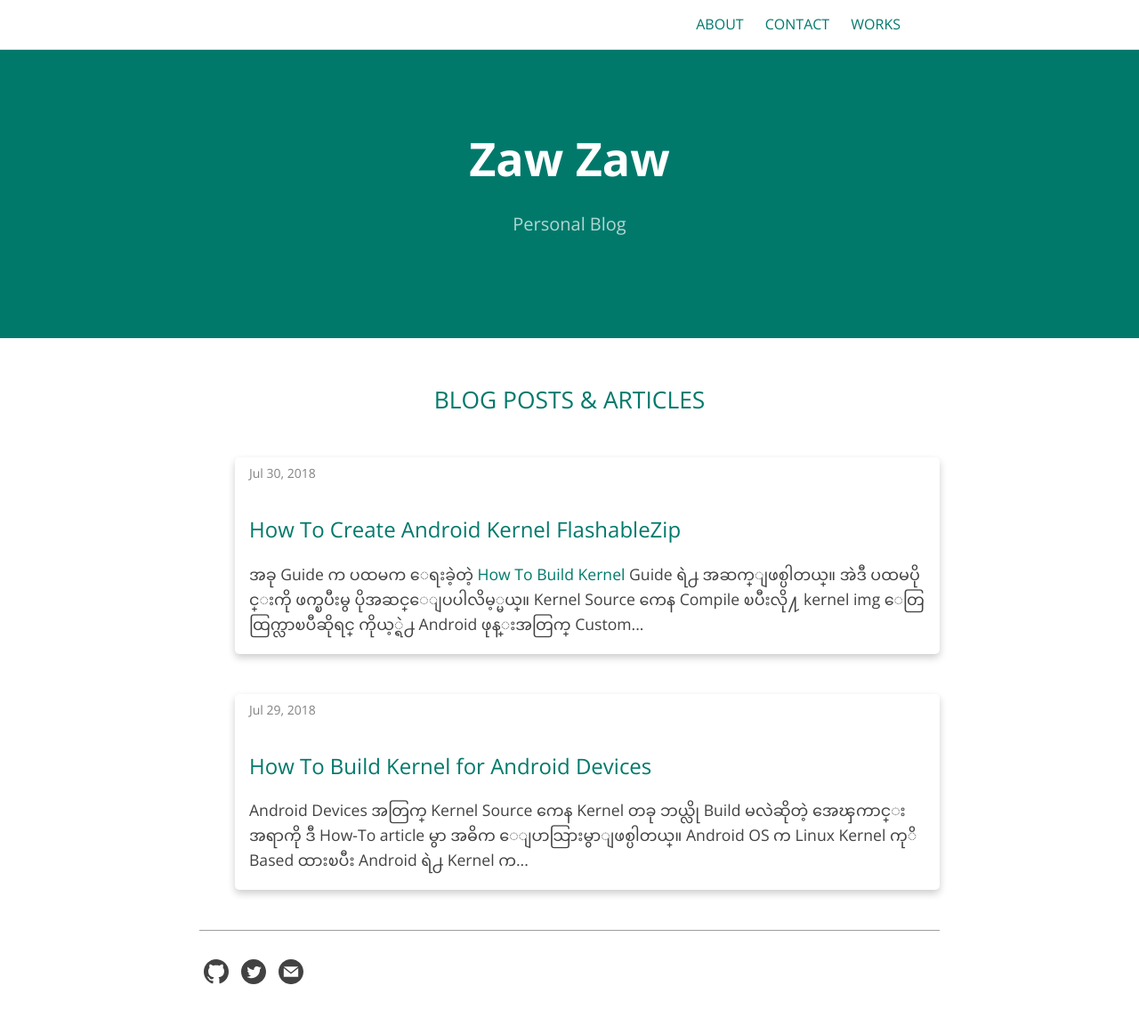
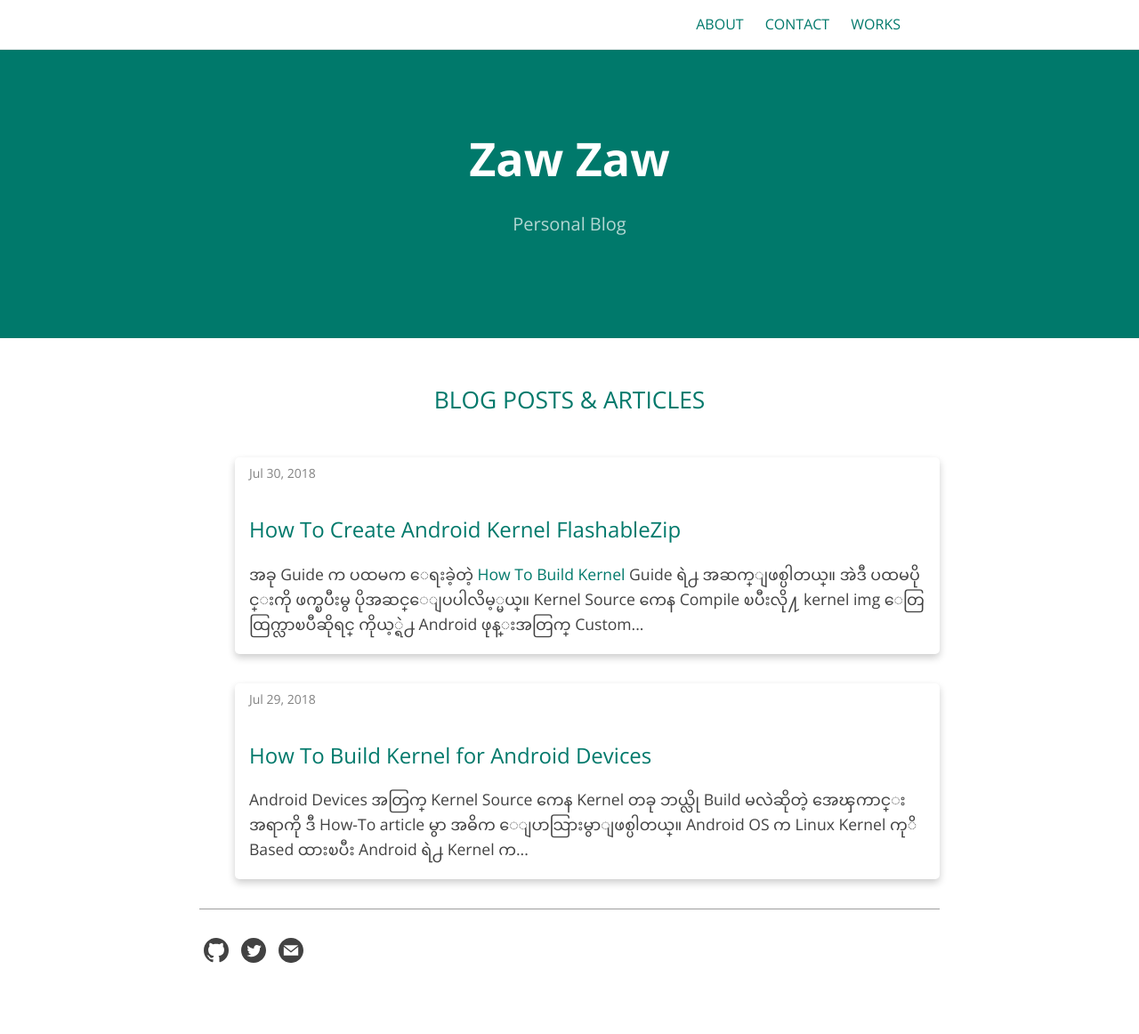
Before and after one commit to zawzaww/zawzaww.github.io, a Jekyll site: the page built from index.md, in a window 1280 px wide. Shown: the whole page at 89% size. Built offline with Jekyll 4.4.1, drawn with Linux system fonts in a browser that asks for light colours; after the commit the page ends 1138 px from its top, so only the background shows below that.

Commit message:
_sass: blog: Update postlist for margin

```diff
--- a/_sass/blog/_layout.scss
+++ b/_sass/blog/_layout.scss
@@ -115,12 +115,7 @@
   list-style: none;
 
   > li {
-    margin-bottom: $spacing-unit * 1.5;
-  }
-
-  > li > h2 {
-    margin-top: 0rem;
-    margin-bottom: 0.4rem;
+    margin-bottom: $spacing-unit * 1.1;
   }
 }
 
```
